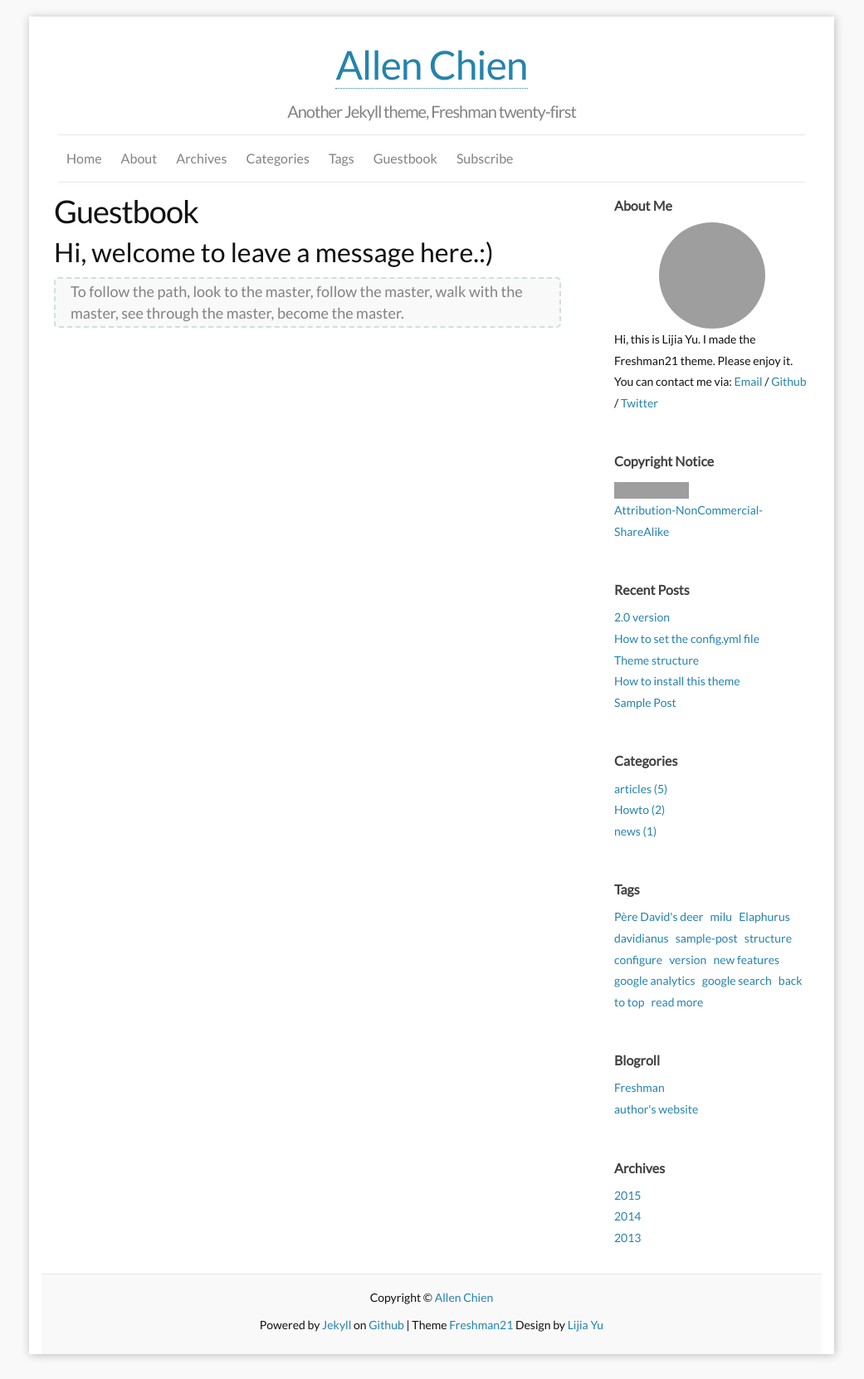
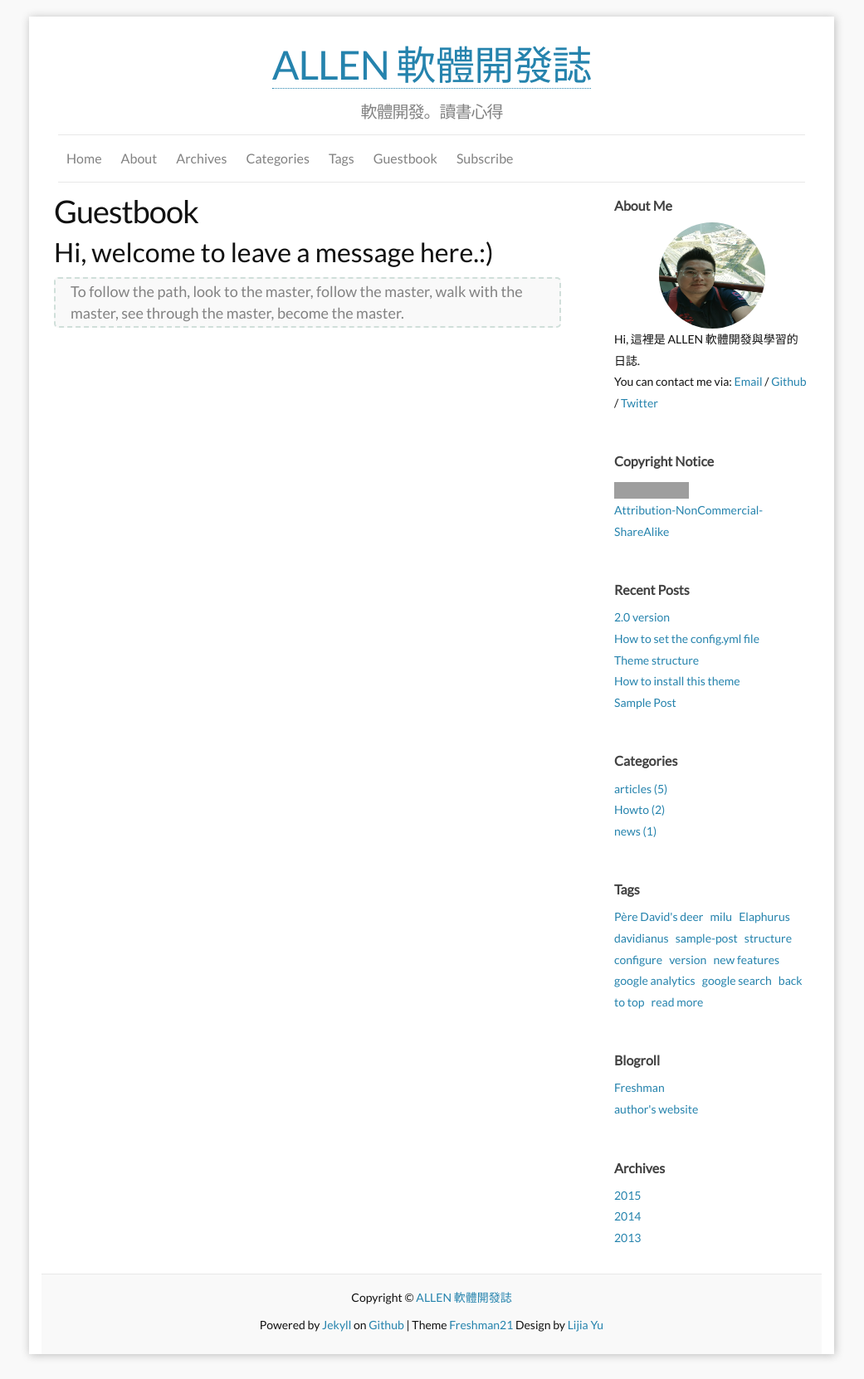
Before and after one commit to allenchien-tw/allenchien-tw.github.io, a Jekyll site: the page built from f_guestbook.md, in a window 1280 px wide. Shown: the whole page at 83% size, without its empty margins (120-1161 px from the left). Built offline with Jekyll 4.4.1, drawn with Linux system fonts in a browser that asks for light colours; comment, search, counter and statistics services are not loaded; grey boxes are pictures that could not be loaded.

Commit message:
[up] update photo

```diff
--- a/_config.yml
+++ b/_config.yml
@@ -1,21 +1,21 @@
 ### Site info:
-title: Allen Chien
-tagline: Another Jekyll theme, Freshman twenty-first
+title: ALLEN 軟體開發誌
+tagline: 軟體開發。讀書心得
 author: Allen Chien
 email: allenchien.tw@gmail.com
-description: "Freshman21 is a Jekyll blog theme." # You can edit this line in _config.yml. It will appear in your document head meta and in your feed.xml site description
-keywords: "Jekyll, theme, Freshman21"
+description: "Allen" # You can edit this line in _config.yml. It will appear in your document head meta and in your feed.xml site description
+keywords: "Python ETF"
 baseurl: "/" # the subpath of your site, e.g. /blog/
 url: "https://allenchien-tw.github.io" # the base hostname & protocol for your site
 locale: en_US
 
 ### Personal info and site tools info:
-twitter_username: yulijia
+#twitter_username: yulijia
 github_username:  yulijia
-disqus_shortname: freshman21
+disqus_shortname: allenchien-tw
 favicon:     "/images/favicon.ico"
-aboutme: Hi, this is Lijia Yu. I made the Freshman21 theme. Please enjoy it. # these are shown on aboutme-sidebar.
-aboutme_photo: https://i.imgur.com/Mdc4szJl.jpg# your photo.
+aboutme: Hi, 這裡是 ALLEN 軟體開發與學習的日誌. # these are shown on aboutme-sidebar.
+aboutme_photo: "/images/me.jpg"
 google_analytics_key: UA-57979084-1 # put YOUR key here to enable tracking! (blank to disable)
 
 
```
Also changed, not shown: images/me.jpg (added).
